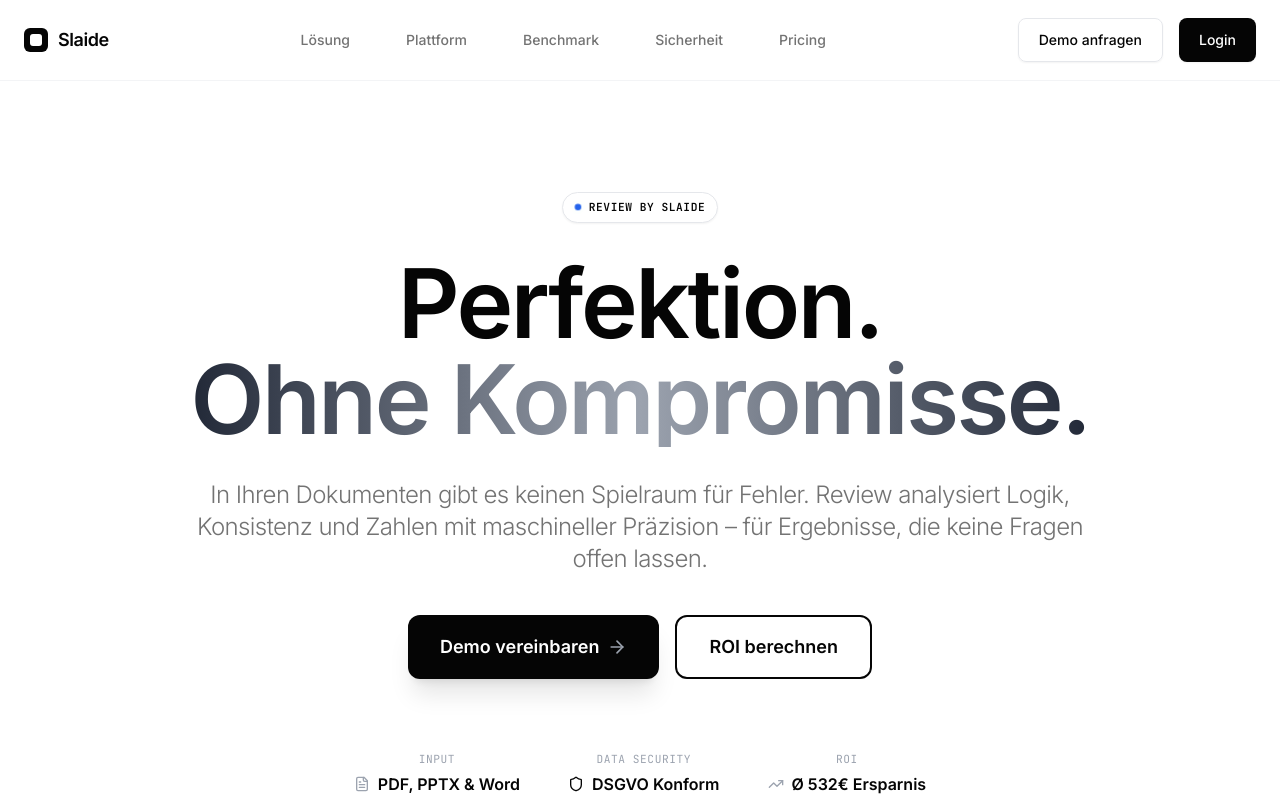
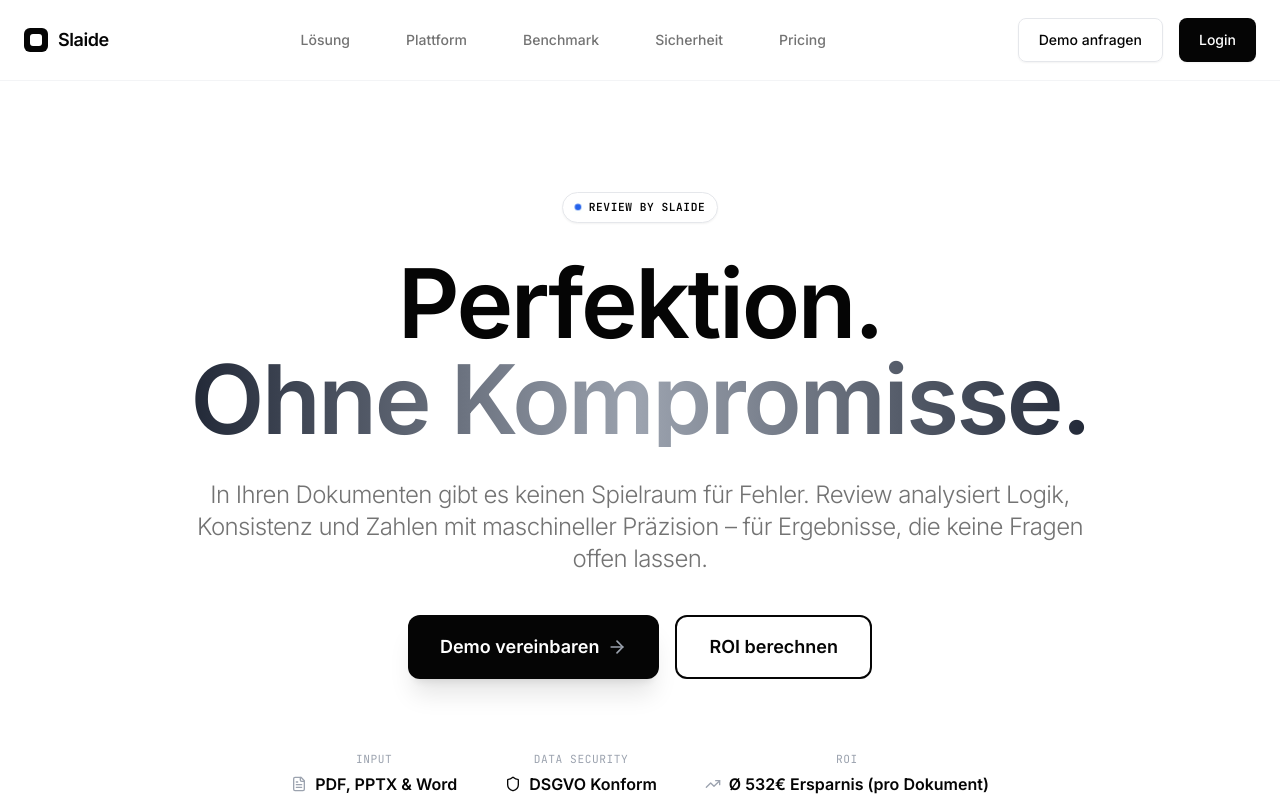
Before and after one commit to Lugier/Slaide-Website, a Next.js app: page / in a window 1280 px wide. Shown: the top 800 px of the page. Built offline with nearby package versions, Linux system fonts and the light colour scheme.

Commit message:
feat: Add '(pro Dokument)' clarification to ROI metrics

```diff
--- a/components/sections/hero-section.tsx
+++ b/components/sections/hero-section.tsx
@@ -99,7 +99,7 @@ function HeroSectionComponent(): JSX.Element {
               <div className="unix-badge text-gray-400 mb-1">ROI</div>
               <div className="flex gap-2 text-black items-center justify-center font-semibold">
                 <TrendingUp className="w-4 h-4 text-gray-400" aria-hidden="true" />
-                <span>Ø 532€ Ersparnis</span>
+                <span>Ø 532€ Ersparnis (pro Dokument)</span>
               </div>
             </div>
           </div>
--- a/components/sections/roi-section.tsx
+++ b/components/sections/roi-section.tsx
@@ -273,7 +273,7 @@ function ROISectionComponent(): JSX.Element {
                     <div className="text-4xl font-bold text-green-600 leading-tight">
                       {calculations.savingsPerCycle.toLocaleString('de-DE', { style: 'currency', currency: 'EUR', maximumFractionDigits: 0 })}
                     </div>
-                    <div className="text-xs text-green-700 font-medium mt-1.5">Kosteneinsparung</div>
+                    <div className="text-xs text-green-700 font-medium mt-1.5">Kosteneinsparung (pro Dokument)</div>
                   </div>
                   {calculations.timeSavedHours > 0 || calculations.timeSavedMinutes > 0 ? (
                     <>
```
